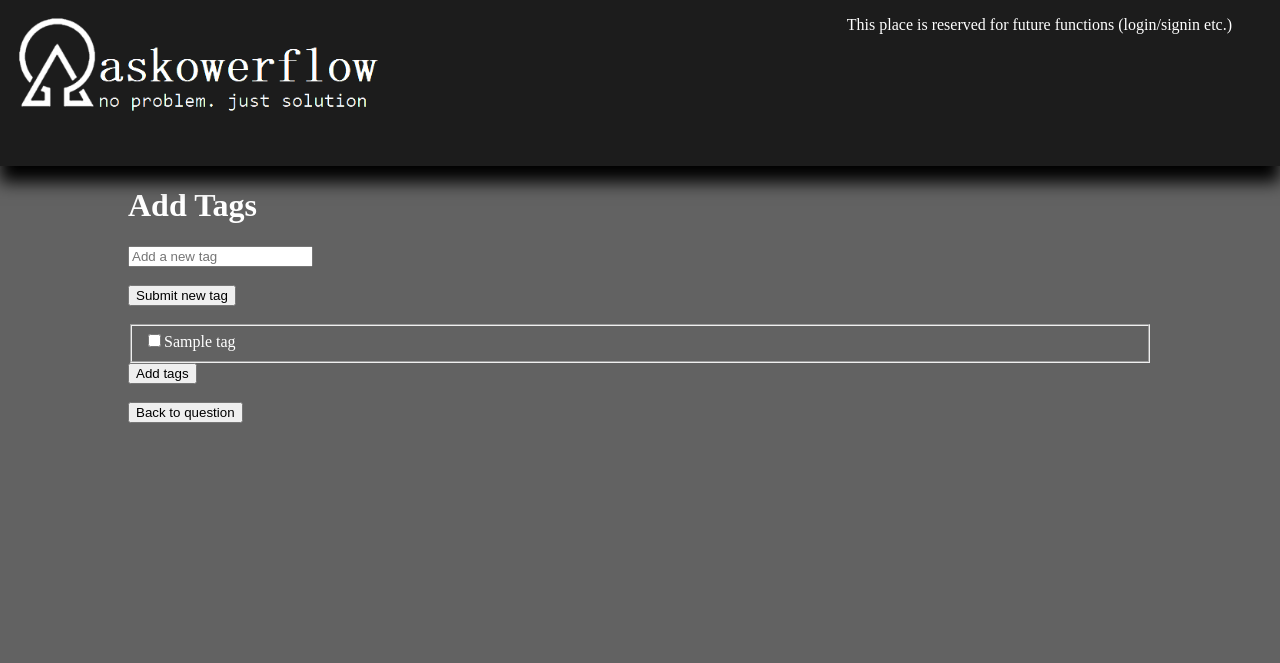
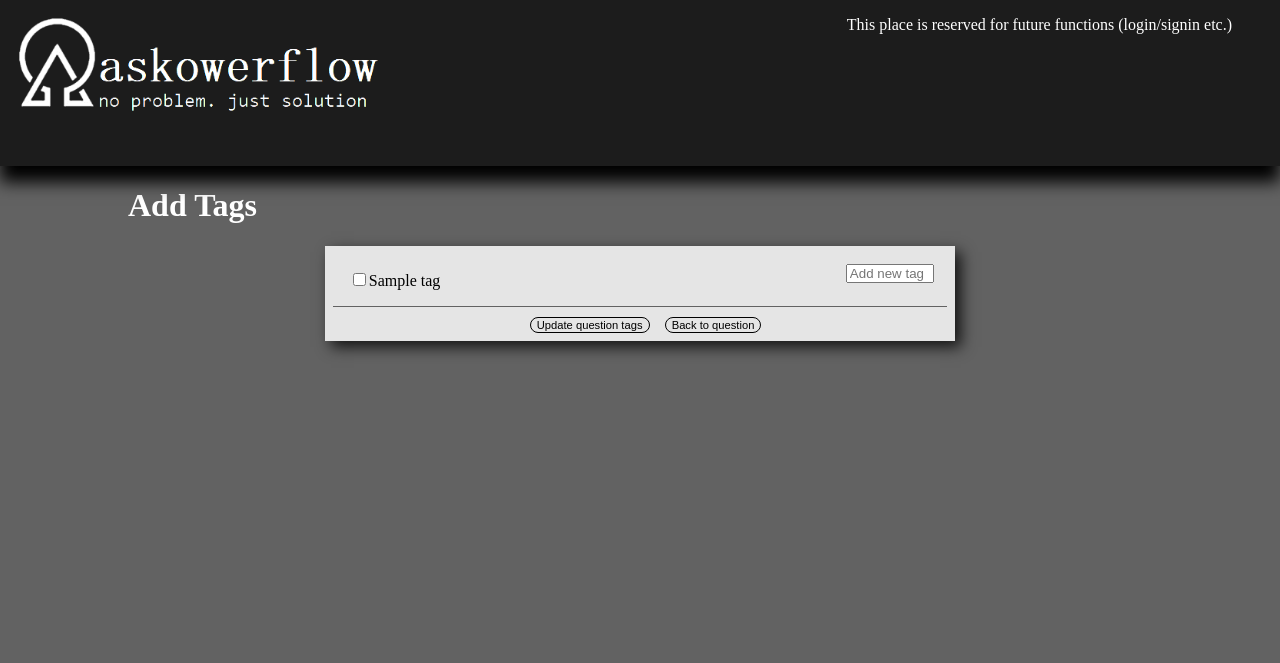
Before and after one commit to CodecoolGlobal/ask-mate-3-python-mllorand, a Flask app: template templates/add_tags.html in a window 1280 px wide. Shown: the top 663 px of the page. Run offline with Flask 2, Linux system fonts and the light colour scheme; the template is opened without the code that fills it: most values are stand-ins (such as "Sample title", 1, 10 or a date in 2020).

Commit message:
(refactor)last-round:
-add/delete tags

```diff
--- a/server.py
+++ b/server.py
@@ -23,9 +23,9 @@ def load_main():
 
 @app.route("/list")
 def load_list_page():
-    # if request.args.get('order'):
-    #     if request.args.get('order').lower() not in ['asc', 'desc']:
-    #         return redirect(url_for('catch_hacker'))
+    if request.args.get('order'):
+        if request.args.get('order').lower() not in ['asc', 'desc']:
+            return redirect(url_for('catch_hacker'))
     return render_template("index.html", payload=data_manager.get_list_page_data(request.args))
 
 
@@ -35,8 +35,12 @@ def load_question_page(question_id):
 
 
 @app.route("/<table>/<record_id>/delete")
-def delete_record_by_id(table, record_id, question_id=None, answer_id=None):
-    data_manager.delete_record_by_identifier(table, record_id, question_id, answer_id)
+@app.route("/question/<question_id>/<table>/<record_id>/delete")
+def delete_record_by_id(table, record_id, question_id=None):
+    if table != 'question_tag':
+        data_manager.delete_record_by_identifier(table, record_id, question_id, 'id')
+    else:
+        data_manager.delete_record_by_identifier(table, record_id, question_id, 'tag_id')
     if table == 'question':
         return redirect(url_for('load_list_page'))
     return redirect(request.referrer)
@@ -57,7 +61,8 @@ def add_new_record(record, question_id=None, answer_id=None):
         data_manager.add_new_record(record, question_id, answer_id, request)
         if record != 'question' and request.form.get('redirect'):
             return redirect(request.form['redirect'])
-        return redirect(url_for('load_question_page', question_id=data_manager.get_fields_from_table_by_value('id', 'question')['id']))
+        question_id = data_manager.get_fields_from_table_by_value('id', 'question', ordered=True)['id']
+        return redirect(url_for('load_question_page', question_id=question_id))
     return render_template('add_new_record.html', payload={'record': record,
                                                            'question_id': question_id,
                                                            'answer_id': answer_id,
@@ -74,6 +79,16 @@ def edit_record(record_type, record_id):
     return render_template('edit_record.html', payload={'record_type': record_type,
                                                         'record': record,
                                                         'redirect': request.referrer})
+
+
+@app.route('/question/<question_id>/new-tag', methods=['GET', 'POST'])
+def add_tag(question_id):
+    tags = data_manager.get_tag_table('tag', )
+    if request.method == 'POST':
+        data_manager.add_tag_to_question(question_id, form=dict(request.form))
+        return redirect(url_for('load_question_page', question_id=question_id))
+    if request.method == 'GET':
+        return render_template('add_tags.html', question_id=question_id, tags=tags)
 
 
 # need refactor from down there
@@ -95,24 +110,5 @@ def search():
     return render_template("search.html", cards=search_result, columns=column_names)
 
 
-@app.route('/question/<question_id>/new-tag', methods=['GET', 'POST'])
-def route_add_tag(question_id):
-    if request.method == 'POST':
-        data_manager.add_new_record('tag', request.form)
-        tag_id = data_manager.get_table('tag', columns=['id'])[-1:]
-        data_manager.tag_to_question_tag(question_id, tag_id)
-        return redirect(url_for('route_add_tag', question_id=question_id))
-    if request.method == 'GET':
-        data_manager.add_existing_tag_to_question_tag(question_id, request.args.values())
-    tags = data_manager.get_table(table='tag')
-    return render_template('add_tags.html', question_id=question_id, tags=tags)
-
-
-# @app.route('/question/<question_id>/delete-tag', methods=['GET'])
-# def delete_tag_from_question(question_id):
-#     data_manager.delete_record_by_id('question_tag', selector='tag_id', selected_value=request.args.get('tag_id'))
-#     return redirect(url_for("route_question", question_id=question_id))
-
-
 if __name__ == "__main__":
     app.run(debug=True)
--- a/static/css/main.css
+++ b/static/css/main.css
@@ -222,7 +222,8 @@ body {
 }
 
 .card-comment-line button,
-.card-button button{
+.card-button button,
+.tag-button{
     font-size: 0.7em;
     margin-left: 1em;
     border: black solid 1px;
@@ -334,3 +335,32 @@ body {
     top:2px;
     color: darkred;
 }
+.tag-selector{
+    margin-left: auto;
+    margin-right: auto;
+    padding: 0.5em;
+    width: 60%;
+    color: var(--cardc);
+    background-color: var(--cardbg);
+    box-shadow: 6px 6px 14px rgba(0,0,0,0.8);
+
+}
+.tag-list{
+    list-style: none;
+    display: flex;
+    flex-wrap: wrap;
+    margin: 0;
+    padding: 0;
+    align-content: center;
+}
+.tag-list li{
+    margin: 1em;
+}
+.tag-input{
+    align-self: center;
+    margin: 0 1em 1em auto;
+    outline: none;
+    display: block;
+    height: 1em;
+    width: 6em;
+}
--- a/templates/add_tags.html
+++ b/templates/add_tags.html
@@ -2,24 +2,20 @@
 {% block content %}
     <body>
         <h1>Add Tags</h1>
-        <div class="question-card_for_comment">
-            <form action=/question/{{ question_id }}/new-tag method="post" enctype="multipart/form-data">
-                <input type="text" name="name" id="name" placeholder="Add a new tag"><br>
-            <br>
-            <button onclick="location.href='/question/{{ question_id }}/new-tag'" value="submit">Submit new tag</button>
-                <br><br>
+        <div class="tag-selector">
+            <form method="post" action={{url_for('add_tag', question_id=question_id)}}>
+                <ul class="tag-list">
+                    {% for tag in tags %}
+                        <li><input type="checkbox" name="{{ tag.name }}" value="{{ tag.id }}">{{ tag.name }}</li>
+                    {% endfor %}
+                    <input class="tag-input" type="text" name="new_tag" placeholder="Add new tag">
+                </ul>
+                <div class="card-comment">
+                    <button class="tag-button" value="submit">Update question tags</button>
+                    <button class="tag-button" onclick="location.href='{{ url_for('load_question_page', question_id=question_id) }}'">Back to question</button>
+                </div>
             </form>
-            <form>
-                {% for tag in tags %}
-                    <fieldset>
-                        <input type="checkbox" id="{{ tag.name }}" name="{{ tag.name }}" value="{{ tag.id }}"><label for="{{ tag.name }}">{{ tag.name }}</label>
-                    </fieldset>
-                {% endfor %}
-                <button onclick="location.href='/question/{{ question_id }}/new-tag'" value="submit">Add tags</button>
-            </form><br>
-            <form method="get" action="/question/{{ question_id }}">
-        <button type="submit">Back to question</button>
-    </form>
+
         </div>
     </body>
 {% endblock %}
--- a/templates/question.html
+++ b/templates/question.html
@@ -41,13 +41,13 @@
         <div class="card-button">
             <button onclick="location.href='{{ url_for('add_new_record', record='answer', question_id=question.id) }}'">Add New Answer</button>
             <button onclick="location.href='{{ url_for('add_new_record', record='comment', question_id=question.id) }}'">Add New comment</button>
-            <button onclick="location.href='{{ url_for('catch_hacker') }}'">Add new tag</button>
+            <button onclick="location.href='{{ url_for('add_tag', question_id=question.id) }}'">Add new tag</button>
             <button onclick="location.href='{{ url_for('edit_record', record_type='question', record_id=question.id) }}'">Edit Question</button>
             <button onclick="location.href='{{ url_for('delete_record_by_id', table='question', record_id=question.id) }}'">Delete Question</button>
         </div>
         <ul class="card-tag">
             {% for tag in payload.tags %}
-                <li>{{ tag.name }} <a href="{{ url_for('catch_hacker') }}"><i style="color: red" class="fa fa-times"></i></a></li>
+                <li>{{ tag.name }} <a href="{{ url_for('delete_record_by_id', table='question_tag', record_id=tag.tag_id, question_id=question.id) }}"><i style="color: red" class="fa fa-times"></i></a></li>
                 {% endfor %}
         </ul>
         <div class="card-comment">
@@ -58,7 +58,7 @@
                     <li><span>created: </span>{{ comment.submission_time }}</li>
                     <li>Edited {{ comment.edited_count }} times</li>
                     <li><button onclick="location.href='{{ url_for('edit_record', record_type='comment', record_id=comment.id) }}'">Edit comment</button></li>
-                    <li><a href="{{ url_for('delete_record_by_id', table='comment', record_id=comment.id, question_id=question.id) }}" onclick="return confirm('Do you want to delete?')"><i class="fa fa-trash"></i></a></li>
+                    <li><a href="{{ url_for('delete_record_by_id', table='comment', record_id=comment.id) }}" onclick="return confirm('Do you want to delete?')"><i class="fa fa-trash"></i></a></li>
                 </ul>
                 {% endfor %}
                 {% else %}
```
Also changed, not shown: data_manager.py (+34 -23 lines), templates/edit_answer.html (deleted, +0 -14 lines), templates/edit_comment.html (deleted, +0 -15 lines), templates/edit_question.html (deleted, +0 -21 lines), util.py (+15 -3 lines).
